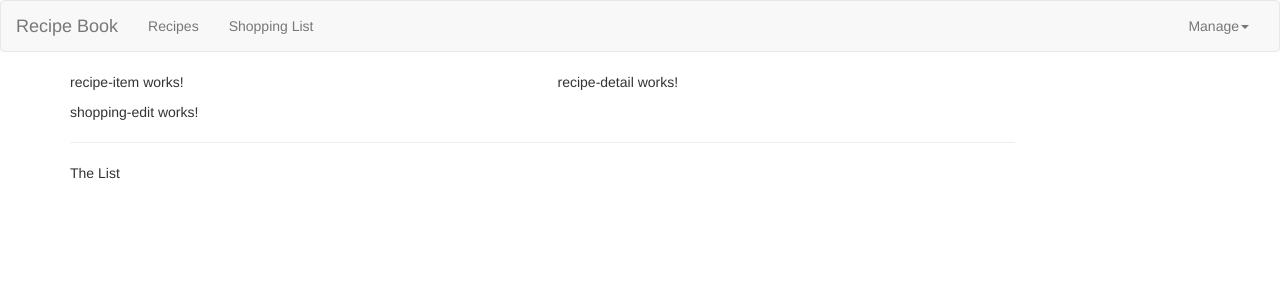
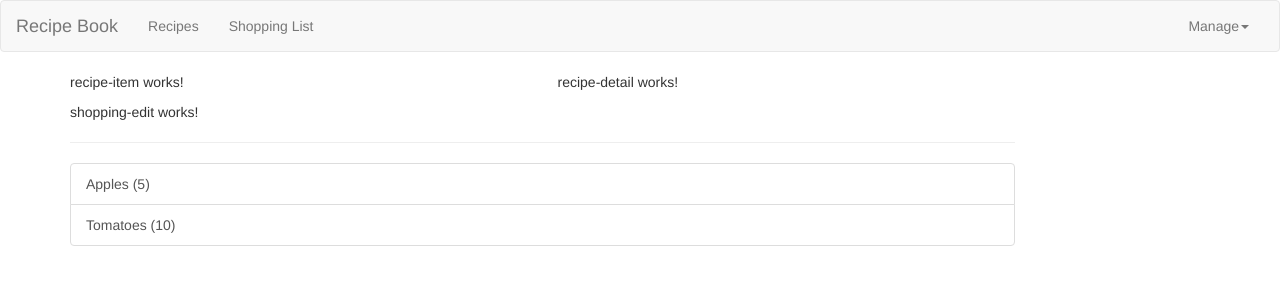
Before and after one commit to ArthurSoftvision1/FoodStore, an Angular app: page / in a window 1280 px wide. Shown: the top 300 px of the page. Built offline with nearby package versions, Linux system fonts and the light colour scheme.

Commit message:
Shopping-list component

```diff
--- /dev/null
+++ b/src/app/shared/ingredient.model.ts
@@ -0,0 +1,9 @@
+export class Ingredient {
+    public name: string
+    public amount: number
+
+    constructor(name: string, amount: number){
+        this.name = name
+        this.amount = amount
+    }
+ }
--- a/src/app/shopping-list/shopping-list.component.html
+++ b/src/app/shopping-list/shopping-list.component.html
@@ -1,7 +1,11 @@
 <div class="row">
-  <div class="col-xs-10">
+  <div class="col-md-10">
     <app-shopping-edit></app-shopping-edit>
     <hr>
-    <p>The List</p>
+    <ul class="list-group">
+      <a class="list-group-item" style="cursor: pointer" *ngFor="let ingredient of ingredients">
+        {{ ingredient.name }} ({{ ingredient.amount }})
+      </a>
+    </ul>
   </div>
 </div>
--- a/src/app/shopping-list/shopping-list.component.ts
+++ b/src/app/shopping-list/shopping-list.component.ts
@@ -1,4 +1,6 @@
 import { Component, OnInit } from '@angular/core';
+import { Ingredient } from '../shared/ingredient.model';
+
 
 @Component({
   selector: 'app-shopping-list',
@@ -6,6 +8,10 @@
   styleUrls: ['./shopping-list.component.css']
 })
 export class ShoppingListComponent implements OnInit {
+  ingredients: Ingredient[] = [
+    new Ingredient('Apples', 5),
+    new Ingredient('Tomatoes', 10)
+  ];
 
   constructor() { }
 
```
